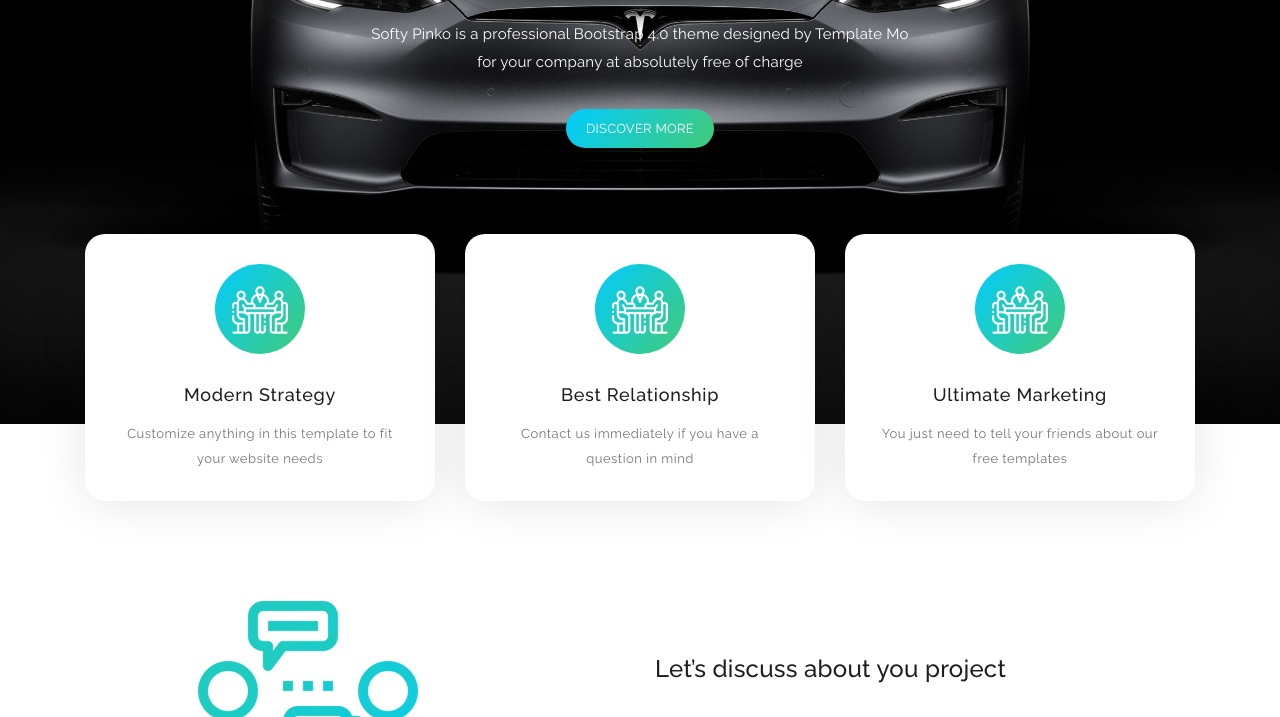
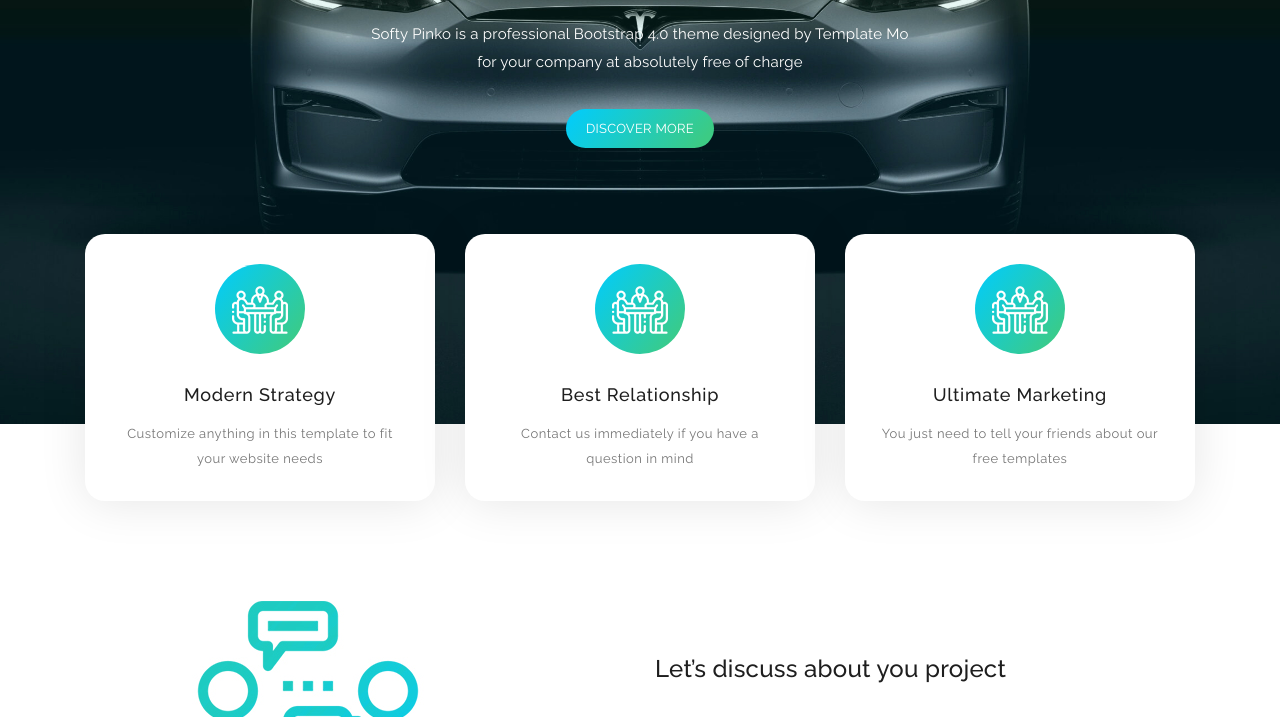
Before and after one commit to TungusSs/MySite, a plain HTML site: page index.html in a window 1280 px wide. Shown: the part 376-1093 px from the top of the page. Drawn offline with Linux system fonts and the light colour scheme.

Commit message:
Cleaned the project from garbage, optimized the code. Final and deployment of the project

```diff
--- a/assets/css/templatemo-softy-pinko.css
+++ b/assets/css/templatemo-softy-pinko.css
@@ -644,7 +644,7 @@ welcome
   display: flex;
   align-items: center;
   justify-content: center;
-  background-image: url(../images/background2.jpg);
+  background-image: url(../images/background3.jpg);
   background-repeat: no-repeat;
   background-position: center center;
   background-size: cover;
```
Also changed, not shown: assets/images/background2.jpg (deleted), assets/images/background3.jpg (added), assets/images/background_1.jpg (deleted), assets/images/banner-bg.png (deleted), assets/images/blog-item-01.png (deleted), assets/images/blog-item-02.png (deleted), assets/images/blog-item-03.png (deleted), assets/images/fun-facts-bg.png (deleted), assets/images/left-image.png (deleted), assets/images/logo.png (deleted), assets/images/logo2.png (deleted), assets/images/right-image.png (deleted), assets/images/testimonial-icon.png (deleted), assets/images/work-process-bg.png (deleted), 1 more files, 1 other file.
